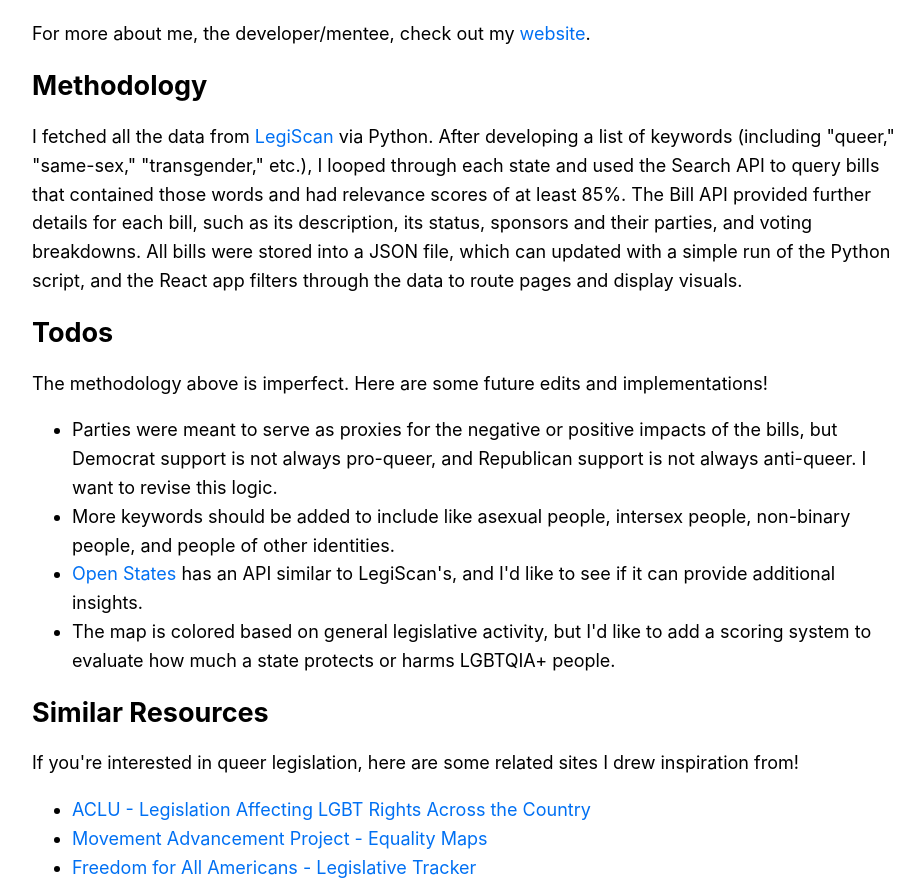
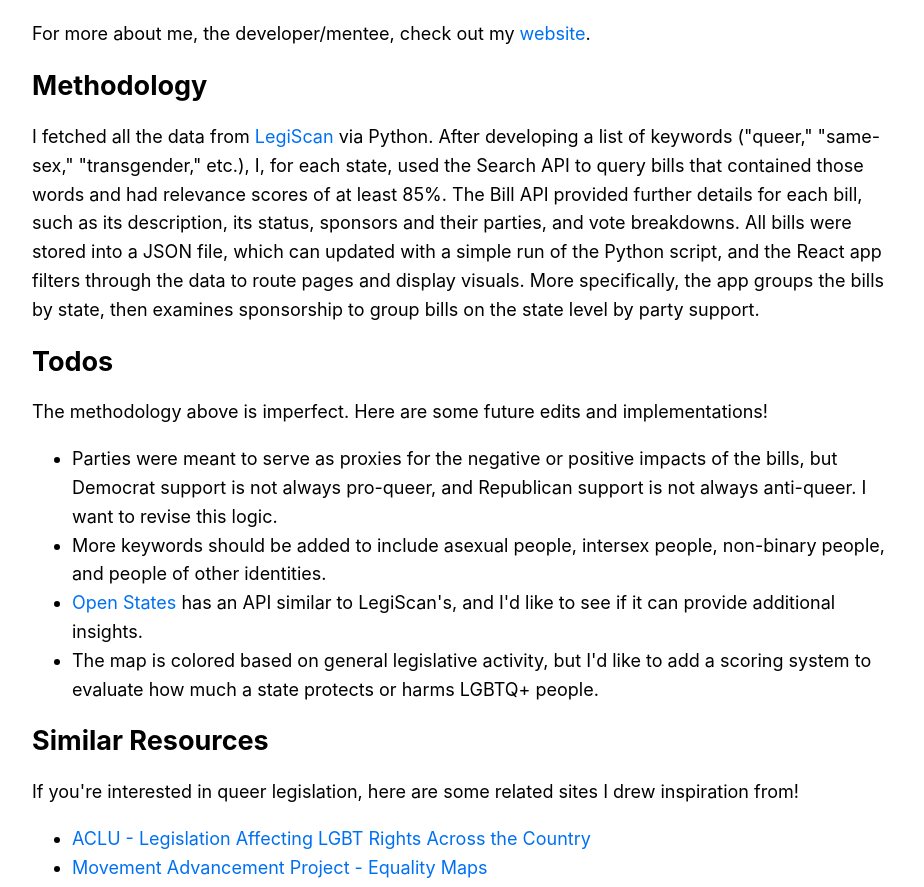
Before and after one commit to SamanthaLLee/LGBTQ-policy-map, a Next.js app: page /about in a window 1280 px wide. Shown: the part 363-1250 px from the top of the page, without its empty margins (176-1100 px from the left). Built offline with nearby package versions, Linux system fonts and the light colour scheme.

Commit message:
Fixing small errors

```diff
--- a/lib/state.tsx
+++ b/lib/state.tsx
@@ -1,4 +1,4 @@
-import { stateMappingData } from '/Users/samlee/nextjs-blog/public/data/allStates'
+import { stateMappingData } from '../public/data/allStates'
 
 export function getAllStateIds() {
   return stateMappingData.map(state => {
--- a/pages/about.tsx
+++ b/pages/about.tsx
@@ -33,8 +33,9 @@ export default function About() {
       <section>
         <h1 className={utilStyles.headingLg}>Methodology</h1>
         <p>
-          I fetched all the data from <a href="https://legiscan.com/legiscan">LegiScan</a> via Python. After developing a list of keywords (including "queer," "same-sex," "transgender," etc.), I looped through each state and used the Search API to query bills that contained
-          those words and had relevance scores of at least 85%. The Bill API provided further details for each bill, such as its description, its status, sponsors and their parties, and voting breakdowns. All bills were stored into a JSON file, which can updated with a simple run of the Python script, and the React app filters through the data to route pages and display visuals.
+          I fetched all the data from <a href="https://legiscan.com/legiscan">LegiScan</a> via Python. After developing a list of keywords ("queer," "same-sex," "transgender," etc.), I, for each state, used the Search API to query bills that contained
+          those words and had relevance scores of at least 85%. The Bill API provided further details for each bill, such as its description, its status, sponsors and their parties, and vote breakdowns. All bills were stored into a JSON file, which can updated with a simple run of the Python script, and the React app filters through the data to route pages and display visuals.
+          More specifically, the app groups the bills by state, then examines sponsorship to group bills on the state level by party support.
         </p>
       </section>
 
@@ -45,9 +46,9 @@ export default function About() {
         </p>
         <ul>
           <li>Parties were meant to serve as proxies for the negative or positive impacts of the bills, but Democrat support is not always pro-queer, and Republican support is not always anti-queer. I want to revise this logic.</li>
-          <li>More keywords should be added to include like asexual people, intersex people, non-binary people, and people of other identities.</li>
+          <li>More keywords should be added to include asexual people, intersex people, non-binary people, and people of other identities.</li>
           <li><a href="https://docs.openstates.org/en/latest/api/v3/">Open States</a> has an API similar to LegiScan's, and I'd like to see if it can provide additional insights.</li>
-          <li>The map is colored based on general legislative activity, but I'd like to add a scoring system to evaluate how much a state protects or harms LGBTQIA+ people.</li>
+          <li>The map is colored based on general legislative activity, but I'd like to add a scoring system to evaluate how much a state protects or harms LGBTQ+ people.</li>
         </ul>
       </section>
 
```
Also changed, not shown: 1 other file (tests, documents, lock files or other folders).
